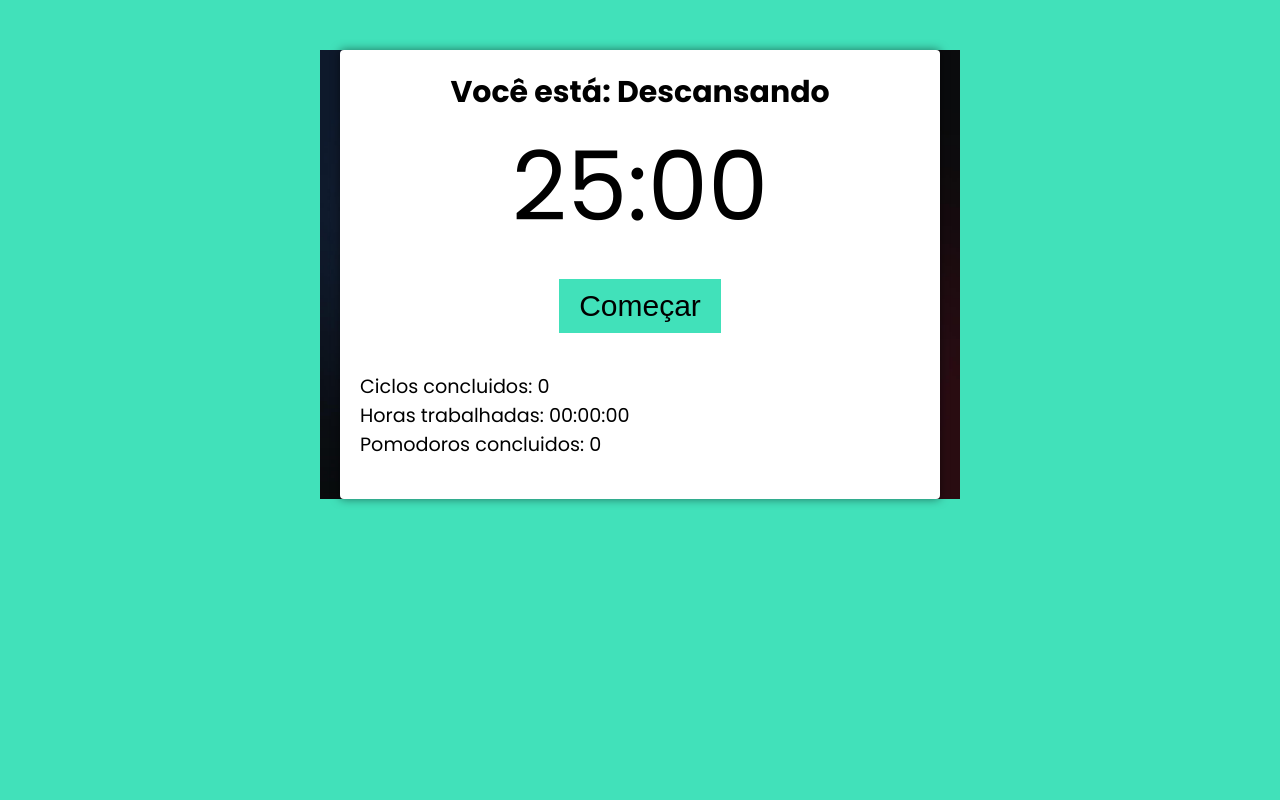
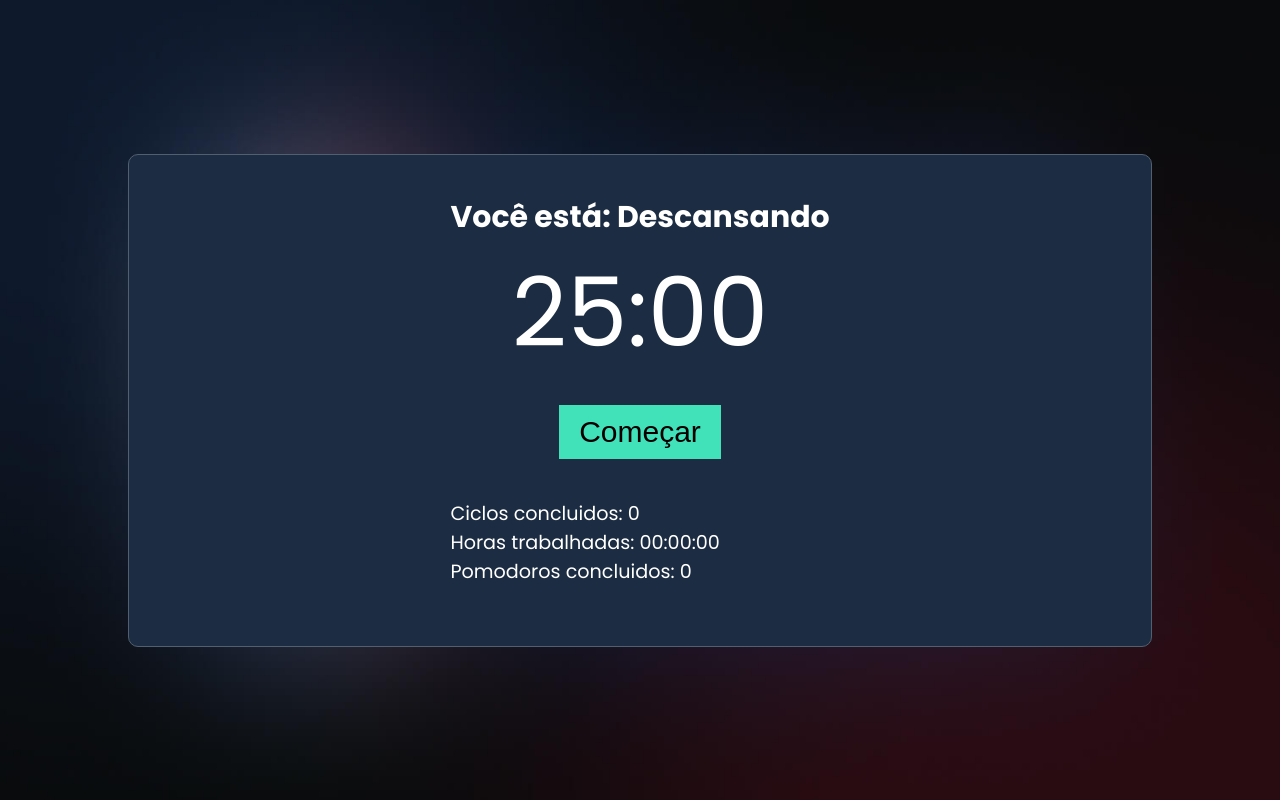
Before and after one commit to iamdevmarcos/pomodoro-web, a React (Create React App) app: page / in a window 1280 px wide. Built offline with nearby package versions, Linux system fonts and the light colour scheme.

Commit message:
style: adjust first css

```diff
--- a/src/components/organisms/PomodoroTimer/styles.ts
+++ b/src/components/organisms/PomodoroTimer/styles.ts
@@ -1,11 +1,14 @@
 import styled from "styled-components";
 
 export const Container = styled.div`
-  background: #fff;
-  margin: 50px 20px;
-  padding: 20px;
-  border-radius: 4px;
-  box-shadow: 0 0 10px rgba(0, 0, 0, 0.5);
+  color: #fff;
+  background: transparent;
+
+  display: flex;
+  align-items: center;
+  justify-content: center;
+
+  padding: 40px;
 
   h2 {
     margin: 0;
--- a/src/pages/Home/index.tsx
+++ b/src/pages/Home/index.tsx
@@ -1,17 +1,19 @@
 import React from "react";
-import { Container } from "./styles";
+import { Container, MaxArea } from "./styles";
 
 import { PomodoroTimer } from "../../components";
 
 const Home: React.FC = () => {
   return (
     <Container>
+      <MaxArea>
         <PomodoroTimer
           defaultTime={1500} // 25 minutos, Tempo de foco
           shortRestTime={300} // 5 minutos, Tempo de descanso curto
           longRestTime={900} // 15 minutos, Tempo de descanso longo
           cycles={4} // A cada 4 ciclos o usuario ganha 1 descanso longo
         />
+      </MaxArea>
     </Container>
   );
 };
--- a/src/pages/Home/styles.ts
+++ b/src/pages/Home/styles.ts
@@ -1,11 +1,23 @@
 import styled from "styled-components";
 
-export const Container = styled.main`
-  max-width: 640px;
-  margin: 0 auto;
+export const Container = styled.div`
+  min-height: 100vh;
 
-  background: url("/bg.jpg");
+  background-image: url("/bg.jpg");
   background-position: center;
   background-size: cover;
-  background-repeat: no-repeat;
+
+  display: flex;
+  justify-content: center;
+  align-items: center;
 `;
+
+export const MaxArea = styled.div`
+  max-width: 1024px;
+  margin: 0 auto;
+  width: 100%;
+
+  border: 1px solid #525f6f;
+  border-radius: 10px;
+  background: #1c2c42;
+`;
--- a/src/styles/GlobalStyles.ts
+++ b/src/styles/GlobalStyles.ts
@@ -10,24 +10,7 @@ const GlobalStyles = createGlobalStyle`
 
   body {
     font-family: "Poppins", sans-serif;
-
-    background: #41e1ba;
     transition: background-color 300ms ease-in-out;
-
-    line-height: 1.5;
-  }
-
-  .working {
-    background:#ef5d50;
-
-    button {
-      background:#ef5d50 !important;
-      color:#fff !important;
-    }
-  }
-
-  .hidden {
-    display: none;
   }
 `;
 
```
Lines whose indentation alone changed are shown as unchanged.
